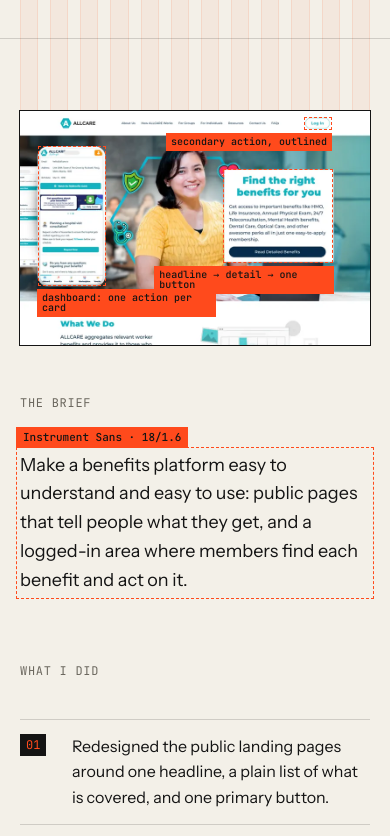
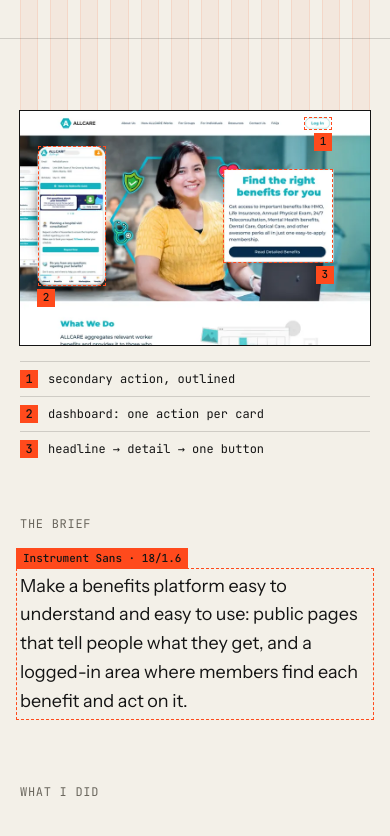
Before and after one commit to cmarquezworks/cmarquezworks.github.io, a website with bundled scripts: page work/allcare.html in a window 390 px wide. Shown: the part 720-1556 px from the top of the page. Built offline with nearby package versions, Linux system fonts and the light colour scheme.

Commit message:
fix: quality pass — phone legend for callouts, redline layer height, paused-frame redraws
Co-Authored-By: Claude Opus 5.5 <noreply@anthropic.com>

```diff
--- a/assets/css/site.css
+++ b/assets/css/site.css
@@ -198,6 +198,7 @@ section { padding-block: clamp(72px, 11vw, 140px); border-top: 1px solid var(--r
 .callout.below span { bottom: auto; top: calc(100% + 4px); }
 .callout.right span { left: auto; right: -1.5px; }
 body.inspect-off .callout { opacity: 0; }
+.legend { display: none; }
 .cs-body .grid { row-gap: 40px; }
 .cs-body .label { grid-column: 1 / span 3; font: 400 12px var(--mono); color: var(--graphite); text-transform: uppercase; letter-spacing: .06em; padding-top: 10px; }
 .cs-body .text { grid-column: 4 / span 6; font-size: 18px; }
@@ -282,7 +283,11 @@ body.inspect-off .callout { opacity: 0; }
   .parts .no { width: auto; }
   .contact .rows { grid-template-columns: 1fr; }
   .cs-head h1, .cs-head .tb, .cs-head .sum, .note, .cs-body .label, .cs-body .text, .cs-body ol.keys { grid-column: 1 / -1; }
-  .callout span { font-size: 10px; padding: 4px 5px; white-space: normal; width: max-content; max-width: 46vw; }
+  .callout span { font-size: 0; padding: 0; width: 18px; height: 18px; display: grid; place-items: center; }
+  .callout span::before { content: attr(data-n); font: 500 11px var(--mono); }
+  .legend { display: block; grid-column: 1 / -1; margin: -24px 0 0; padding: 0; list-style: none; counter-reset: l; }
+  .legend li { counter-increment: l; font: 400 12px/1.5 var(--mono); padding: 8px 0; border-top: 1px solid var(--rule); display: grid; grid-template-columns: 28px 1fr; align-items: start; }
+  .legend li::before { content: counter(l); background: var(--signal); color: var(--ink); width: 18px; height: 18px; display: grid; place-items: center; font-weight: 500; }
   .pager { grid-template-columns: 1fr; }
   .pager a + a { border-left: 0; border-top: 1px solid var(--ink); text-align: left; }
 }
--- a/assets/js/redline.js
+++ b/assets/js/redline.js
@@ -96,6 +96,7 @@ export function mountRedlines(root = document.body, { animate = false } = {}) {
   const nodes = [...root.querySelectorAll('[data-spec]')];
   const marks = new Map(); // node -> [elements in layer]
   let frame = 0;
+  let timer = 0;
 
   function place(tag, x, y, maxX) {
     tag.style.left = `${x}px`;
@@ -105,12 +106,16 @@ export function mountRedlines(root = document.body, { animate = false } = {}) {
   }
 
   function draw() {
+    cancelAnimationFrame(frame);
+    clearTimeout(timer);
     frame = 0;
+    timer = 0;
     layer.replaceChildren();
     marks.clear();
     const sx = window.scrollX;
     const sy = window.scrollY;
     const maxX = document.documentElement.clientWidth - 4;
+    layer.style.height = '0px'; // measure the page without the layer's own old height
     layer.style.height = `${document.documentElement.scrollHeight}px`;
 
     for (const node of nodes) {
@@ -160,7 +165,12 @@ export function mountRedlines(root = document.body, { animate = false } = {}) {
     }
   }
 
-  const schedule = () => { if (!frame) frame = requestAnimationFrame(draw); };
+  // rAF for smooth redraws; the timer covers tabs where frames are paused.
+  const schedule = () => {
+    if (frame || timer) return;
+    frame = requestAnimationFrame(draw);
+    timer = setTimeout(draw, 150);
+  };
   const hot = (node, on) => (marks.get(node) || []).forEach((m) => m.classList.toggle('is-hot', on));
 
   for (const node of nodes) {
--- a/tools/cases.mjs
+++ b/tools/cases.mjs
@@ -134,8 +134,11 @@ function page(c, i) {
           <source type="image/webp" srcset="../assets/img/work/${c.slug}-800.webp 800w, ../assets/img/work/${c.slug}-1600.webp 1600w, ../assets/img/work/${c.slug}-2400.webp 2400w" sizes="(max-width: 1400px) 92vw, 1320px">
           <img src="../assets/img/work/${c.slug}-1600.jpg" width="1600" height="1066" alt="${esc(c.alt)}">
         </picture>
-${c.callouts.map((k) => `        <div class="callout ${k.cls}" style="--x:${k.x}%;--y:${k.y}%;--w:${k.w}%;--h:${k.h}%" aria-hidden="true"><span>${esc(k.label)}</span></div>`).join('\n')}
+${c.callouts.map((k, n) => `        <div class="callout ${k.cls}" style="--x:${k.x}%;--y:${k.y}%;--w:${k.w}%;--h:${k.h}%" aria-hidden="true"><span data-n="${n + 1}">${esc(k.label)}</span></div>`).join('\n')}
       </figure>
+      <ol class="legend" aria-label="Notes on the screenshot">
+${c.callouts.map((k) => `        <li>${esc(k.label)}</li>`).join('\n')}
+      </ol>
 
       <h2 class="label">The brief</h2>
       <p class="text" data-spec="type">${esc(c.brief)}</p>
--- a/tools/serve.mjs
+++ b/tools/serve.mjs
@@ -17,7 +17,7 @@ createServer(async (req, res) => {
     if (!file.startsWith(root)) throw new Error('outside root');
     if ((await stat(file).catch(() => null))?.isDirectory()) file = join(file, 'index.html');
     const body = await readFile(file);
-    res.writeHead(200, { 'content-type': types[extname(file)] || 'application/octet-stream' });
+    res.writeHead(200, { 'content-type': types[extname(file)] || 'application/octet-stream', 'cache-control': 'no-store' });
     res.end(body);
   } catch {
     const body = await readFile(join(root, '404.html')).catch(() => 'Not found');
--- a/work/allcare.html
+++ b/work/allcare.html
@@ -62,10 +62,15 @@
           <source type="image/webp" srcset="../assets/img/work/allcare-800.webp 800w, ../assets/img/work/allcare-1600.webp 1600w, ../assets/img/work/allcare-2400.webp 2400w" sizes="(max-width: 1400px) 92vw, 1320px">
           <img src="../assets/img/work/allcare-1600.jpg" width="1600" height="1066" alt="AllCare home page: a woman at a laptop beside the MyBenefits app on a phone">
         </picture>
-        <div class="callout below right" style="--x:81%;--y:2.5%;--w:8%;--h:5.5%" aria-hidden="true"><span>secondary action, outlined</span></div>
-        <div class="callout below" style="--x:5%;--y:15%;--w:19.5%;--h:60%" aria-hidden="true"><span>dashboard: one action per card</span></div>
-        <div class="callout below right" style="--x:58%;--y:25%;--w:31.5%;--h:40%" aria-hidden="true"><span>headline → detail → one button</span></div>
+        <div class="callout below right" style="--x:81%;--y:2.5%;--w:8%;--h:5.5%" aria-hidden="true"><span data-n="1">secondary action, outlined</span></div>
+        <div class="callout below" style="--x:5%;--y:15%;--w:19.5%;--h:60%" aria-hidden="true"><span data-n="2">dashboard: one action per card</span></div>
+        <div class="callout below right" style="--x:58%;--y:25%;--w:31.5%;--h:40%" aria-hidden="true"><span data-n="3">headline → detail → one button</span></div>
       </figure>
+      <ol class="legend" aria-label="Notes on the screenshot">
+        <li>secondary action, outlined</li>
+        <li>dashboard: one action per card</li>
+        <li>headline → detail → one button</li>
+      </ol>
 
       <h2 class="label">The brief</h2>
       <p class="text" data-spec="type">Make a benefits platform easy to understand and easy to use: public pages that tell people what they get, and a logged-in area where members find each benefit and act on it.</p>
```
Also changed, not shown: index.html (+2 -2 lines), work/asklex.html (+8 -3 lines), work/marygrace.html (+8 -3 lines), README.md (added).
